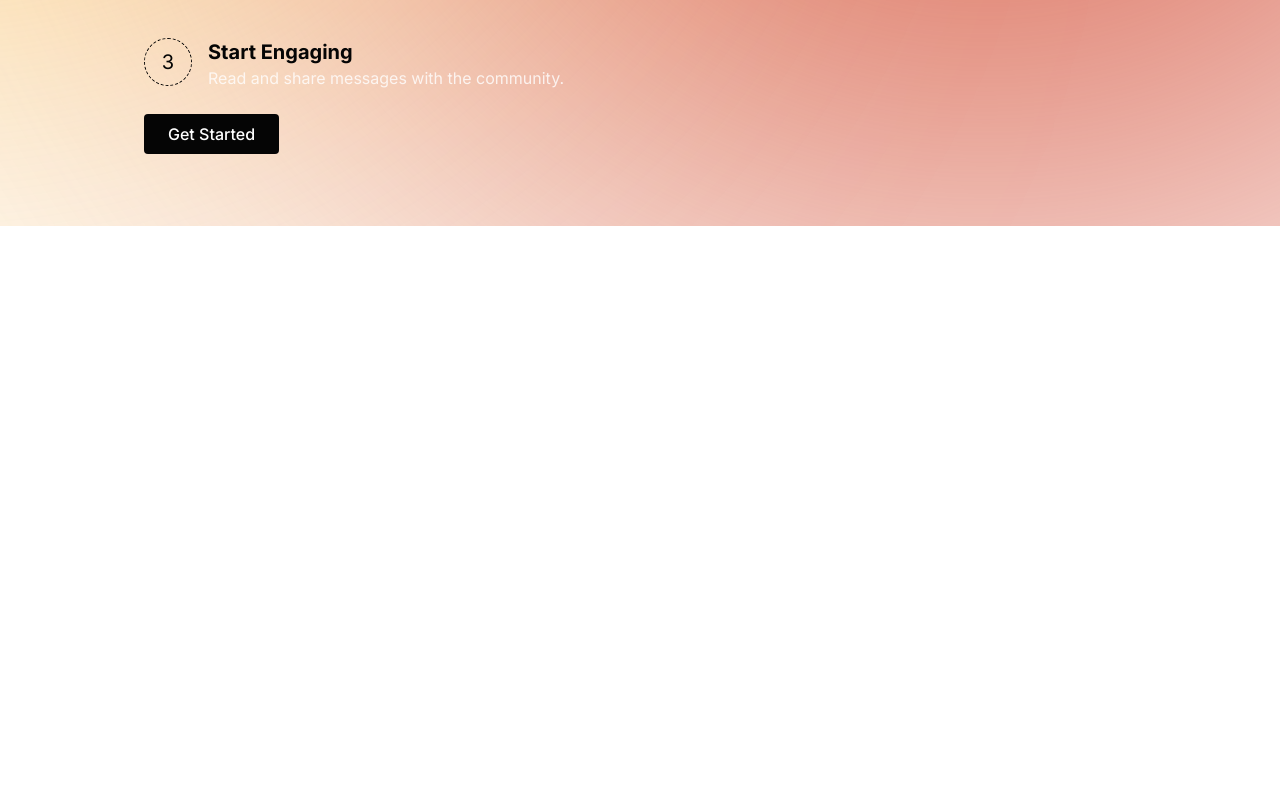
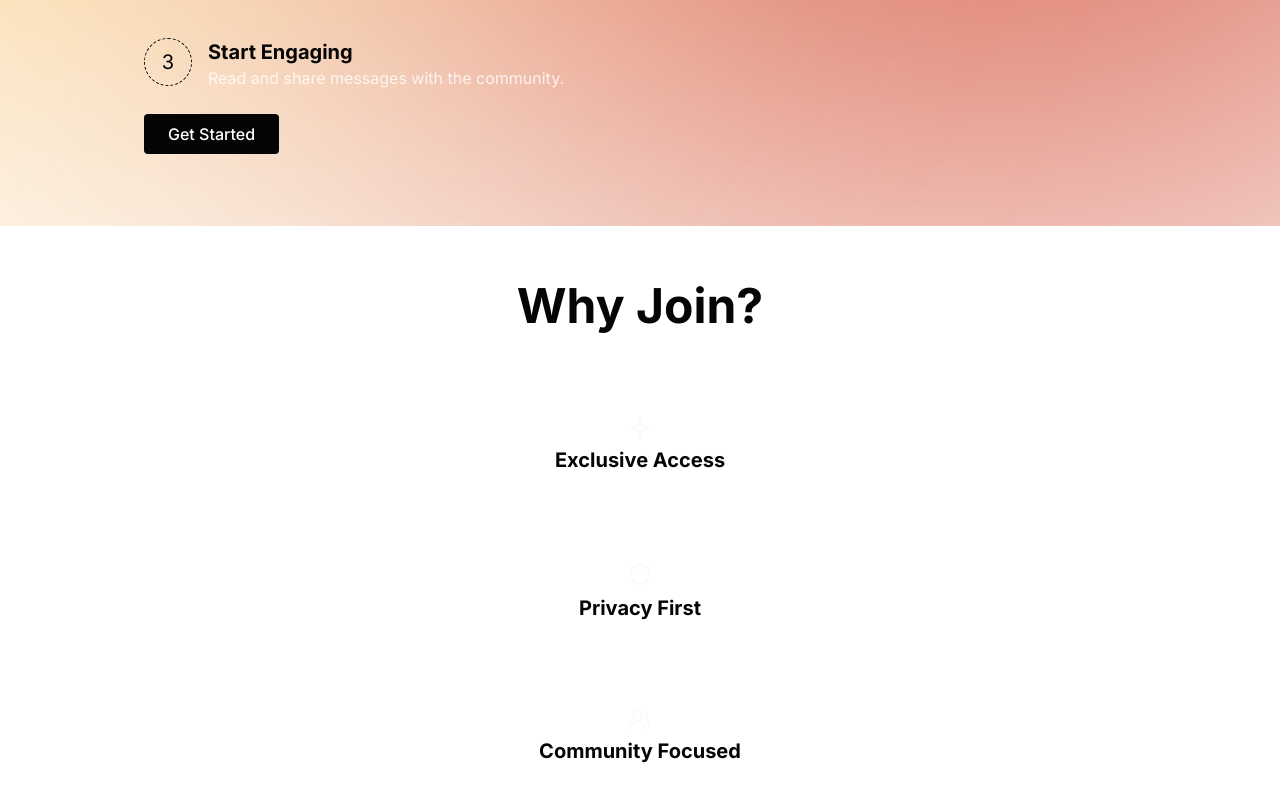
Before and after one commit to DawidGawronskiDev/members-only-refined, a Next.js app: page / in a window 1280 px wide. Shown: the part 574-1374 px from the top of the page. Before the commit the page ends 800 px from the top, so only its background shows below. Built offline with nearby package versions, Linux system fonts and the light colour scheme.

Commit message:
create why join section

```diff
--- a/src/app/page.tsx
+++ b/src/app/page.tsx
@@ -1,6 +1,7 @@
 import Background from "@/components/background";
 import Button from "@/components/ui/button";
 import MaxWidth from "@/components/ui/max-width";
+import Image from "next/image";
 
 export default function Home() {
   return (
@@ -70,6 +71,48 @@ export default function Home() {
           </div>
         </MaxWidth>
       </section>
+      <section>
+        <MaxWidth>
+          <div className="flex flex-col items-center gap-16">
+            <h2>Why Join?</h2>
+            <div className="grid gap-4">
+              <div className="flex flex-col items-center p-6 text-center">
+                <Image
+                  src="/sparkle.svg"
+                  alt=""
+                  width={20}
+                  height={20}
+                  className="mb-2"
+                />
+                <h3>Exclusive Access</h3>
+                <p>Not everyone gets in.</p>
+              </div>
+              <div className="flex flex-col items-center p-6 text-center">
+                <Image
+                  src="/shield.svg"
+                  alt=""
+                  width={20}
+                  height={20}
+                  className="mb-2"
+                />
+                <h3>Privacy First</h3>
+                <p>No public visibility, no distractions.</p>
+              </div>
+              <div className="flex flex-col items-center p-6 text-center">
+                <Image
+                  src="/users-round.svg"
+                  alt=""
+                  width={20}
+                  height={20}
+                  className="mb-2"
+                />
+                <h3>Community Focused</h3>
+                <p>Quality over quantity.</p>
+              </div>
+            </div>
+          </div>
+        </MaxWidth>
+      </section>
     </div>
   );
 }
```
